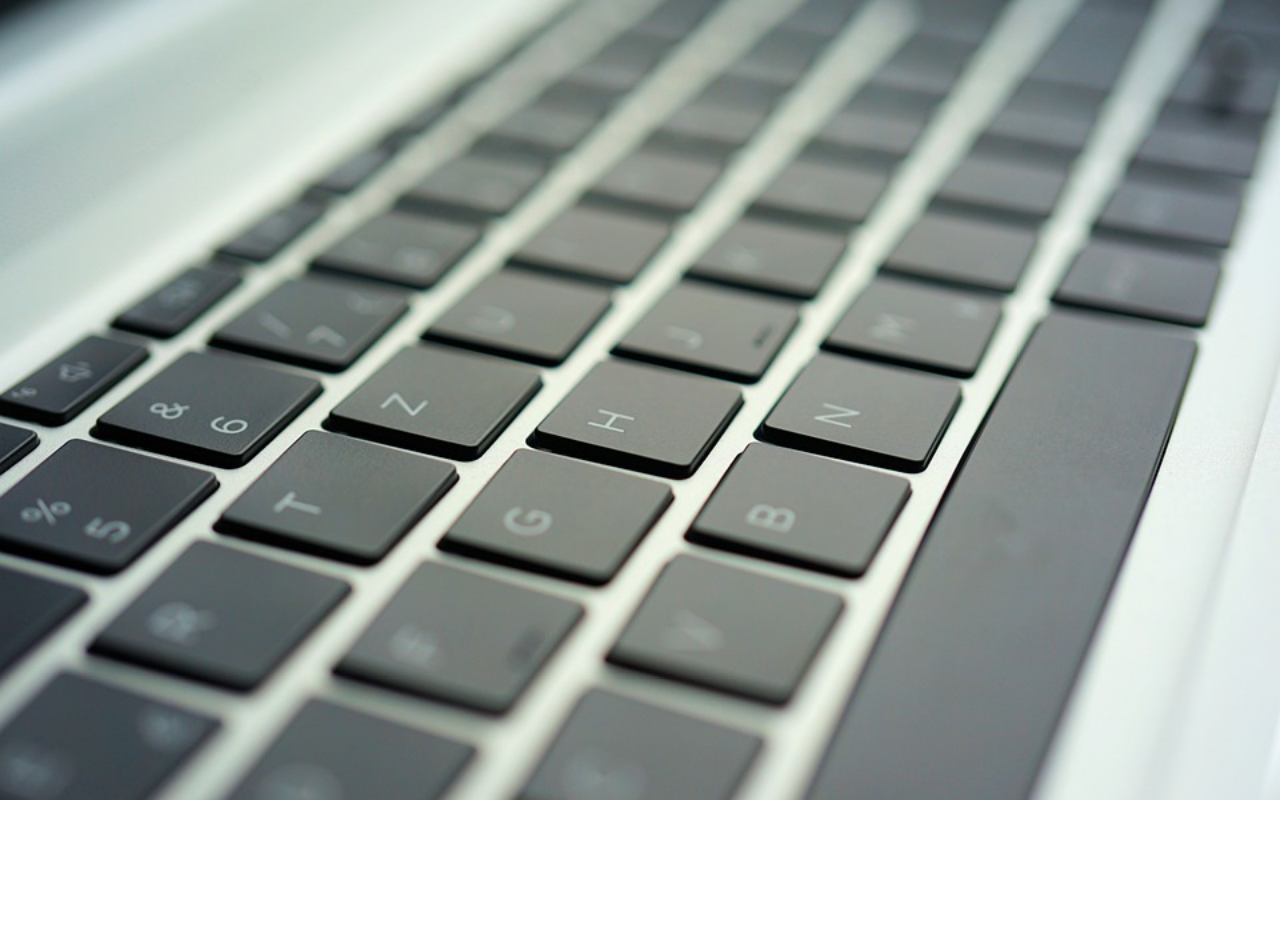
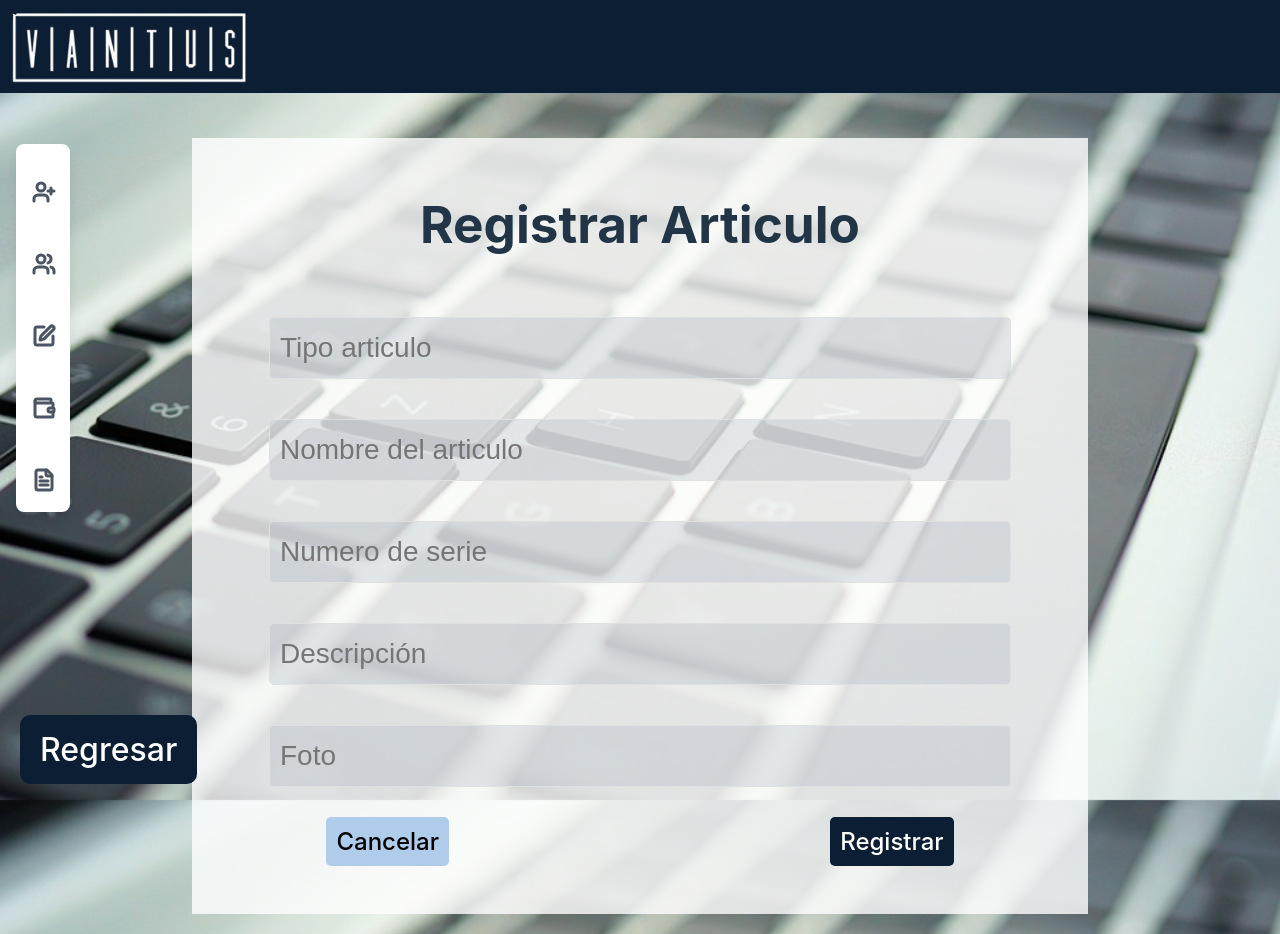
Before and after one commit to VicMeGa/SGA, a React (Vite) app in the folder Frontend/: page /#/NewArticulo in a window 1280 px wide. Before the commit this address had no page. Before the commit the page ends 800 px from the top, so only its background shows below. Built offline with nearby package versions, Linux system fonts and the light colour scheme.

Commit message:
Añadidas interfaces de prestamo y registro de articulos

```diff
--- a/Frontend/src/App.css
+++ b/Frontend/src/App.css
@@ -443,8 +443,8 @@ background-color: #0B1E33;
 }
 
 .tarjetaArticulo img{
-  width: 8rem;
-  height: 5.6rem;
+  aspect-ratio: 16/9;
+ width: 11rem;
   margin: 1.5rem;
 }
 
@@ -500,3 +500,99 @@ background-color: #0B1E33;
 .status-indicator .unavailable .status-dot {
   background-color: #ffebee;
 }
+
+/*------------------Prestamos---------------------------*/
+.presMain{
+  background-color:rgba(255,255,255,0.8);
+  max-width: 90%;
+  margin: auto;
+  margin-top: 7%;
+  display: flex;
+  justify-content: center;
+  border-radius: 8px;
+}
+.contenedor{
+  margin-top: 1rem;
+  margin-bottom: 1rem;
+  background-color:rgba(168, 179, 191,0.9);
+  max-width: 80%;
+  display: flex;
+  gap: 3rem;
+  border-radius: 8px;
+}
+/*izquierda*/
+.itemDatos{
+  margin-top: 1rem;
+  margin-bottom: 1rem;
+  width:45%;
+  border-radius: 0.5rem;
+  padding: 16px;
+  text-align: center;
+  align-items: center;
+}
+
+.itemDatos img{
+  width: 60vh;
+  aspect-ratio: 16/9;
+  border-radius: 8px;
+}
+
+/*derecha*/
+.itemPrestamo{
+  margin-top: 1rem;
+  margin-bottom: 1rem;
+  background-color:rgba(255,255,255,1);
+  width:40%;
+  border-radius: 0.5rem;
+}
+
+.itemPrestamo input{
+  color:black;
+  margin-top: .5rem;
+  background-color:rgba(168, 179, 191, .3);
+  font-size: 3vh;
+}
+
+
+/*-------------------------Registrar Articulo------------------------------------------*/
+.regisArMain{
+  position: relative;
+  background-color:rgba(255,255,255,0.8);
+  max-width: 70%;
+  min-width: 600px;
+  margin: auto;
+  margin-top: 7%;
+  margin-bottom: 20px;
+  text-align: center;
+}
+
+.regisArMain input{
+  color:black;
+  width: 90vh;
+  height: 5vh;
+  margin-top: 30px;
+  margin-bottom: 10px;
+  background-color:rgba(168, 179, 191, .3);
+  font-size: 3.5vh;
+}
+
+.formArti button{
+  font-size:3vh;
+  width: auto;
+}
+
+.botonesArt{
+  margin:auto;
+  justify-content: space-between;
+  display: flex;
+  align-items: center;
+  width: 70%;
+}
+.CanButton{
+  background-color: #B0CCEB;
+  color:black;
+  position: relative;
+}
+.regisButton{
+  background-color: #0B1E33;
+}
--- a/Frontend/src/App.jsx
+++ b/Frontend/src/App.jsx
@@ -8,6 +8,8 @@ import RegAdminis from './Contenedores/Registar/RegAdminis';
 import RegInvitado from './Contenedores/Registar/RegInvitado';
 import Modificar from './Contenedores/Modificar/Modificar';
 import Articulos from './Contenedores/Articulos/Articulos';
+import Prestamo from './Contenedores/Articulos/Prestamo/Prestamo';
+import NewArticulo from './Contenedores/Articulos/añadir/NewArticulo'
 
 function App() {
 
@@ -23,6 +25,8 @@ function App() {
             <Route path="/RegistrarInvitado" element={<RegInvitado />} />
             <Route path="/ModificarUsuario" element={<Modificar />} />
             <Route path="/Articulos" element={<Articulos />} />
+            <Route path="/prestamo/:itemId" element={<Prestamo />} />
+            <Route path="/NewArticulo" element={<NewArticulo />} />
           </Routes>
     </Router>
     </>
--- a/Frontend/src/Contenedores/Articulos/Articulos.jsx
+++ b/Frontend/src/Contenedores/Articulos/Articulos.jsx
@@ -2,6 +2,8 @@ import Cabeza from '../Cabeza';
 import Nav from '../Nav';
 import { useEffect, useState } from 'react';
 import ItemList from './ItemList';
+import { useNavigate } from 'react-router-dom';
+import RegisArti from './RegisArti'
 
 const Articulos = () => {
     const [items, setItems] = useState([]);
@@ -29,14 +31,14 @@ const Articulos = () => {
           name: "Bocina_01",
           description: "Descripción de la bocina 01",
           status: "Ocupado",
-          image: "https://images.gamebanana.com/img/ss/mods/6706dcb04b57a.jpg",
+          image: "https://www.pockettactics.com/wp-content/sites/pockettactics/2024/06/genshin-impact-memes-header.jpeg",
         },
         {
           id: 4,
           name: "Bocina_02",
           description: "Descripción de la bocina 02",
           status: "Disponible",
-          image: "https://images.gamebanana.com/img/ss/mods/6706dcb04b57a.jpg",
+          image: "https://images6.alphacoders.com/138/1386707.png",
         },
       ];
       setItems(data);
@@ -45,12 +47,20 @@ const Articulos = () => {
     fetchItems();
   }, []);
 
+    const navigate = useNavigate();
+
+    const handleSelectItem = (id) => {
+      console.log(`Seleccionaste el ítem con ID: ${id}`); // Depurar el clic
+      navigate(`/prestamo/${id}`); // Redirige a la pantalla de préstamo
+    };
+
     return (
         <>
         <Cabeza />
         <Nav />
+        <RegisArti />
         <div className="ArticulosContenedor">
-            <ItemList items={items}/>
+            <ItemList items={items} onSelect={handleSelectItem}/>
         </div>
         </>
     );
--- a/Frontend/src/Contenedores/Articulos/Item.jsx
+++ b/Frontend/src/Contenedores/Articulos/Item.jsx
@@ -1,11 +1,11 @@
 
-const Item = ({image, name, description, status}) => {
+const Item = ({image, name, description, status, onClick}) => {
 
     const isAvailable = status === "Disponible";
 
     return (
         <>
-        <div className="tarjetaArticulo">
+        <div className="tarjetaArticulo" onClick={onClick}>
             <img src={image} alt={image}/>
             <div className="descrip">
                 <h3>{name}</h3>
@@ -15,7 +15,7 @@ const Item = ({image, name, description, status}) => {
                 <span className={isAvailable ? "available" : "unavailable"}>
                 {status}
                 </span>
-                <div className={`status-dot ${isAvailable ? "available" : "unavailable"}`} />
+            <div className={`status-dot ${isAvailable ? "available" : "unavailable"}`} />
             </div>
         </div>
 
--- a/Frontend/src/Contenedores/Articulos/ItemList.jsx
+++ b/Frontend/src/Contenedores/Articulos/ItemList.jsx
@@ -1,6 +1,7 @@
 import Item from './Item'
 
-const ItemList = ({items}) => {
+const ItemList = ({items, onSelect}) => {
+
     return(
         <>
         <div className='listaArticulos'>
@@ -11,6 +12,7 @@ const ItemList = ({items}) => {
                     name = {item.name}
                     description = {item.description}
                     status = {item.status}
+                    onClick={() => onSelect(item.id)}
                 />
             ))}
         </div>
--- /dev/null
+++ b/Frontend/src/Contenedores/Articulos/Prestamo/DIvIzquierdo.jsx
@@ -0,0 +1,21 @@
+
+const DivIzquierdo = ({ image, name, description,status }) => {
+    const isAvailable = status === "Disponible";
+
+    return(
+        <>
+        <img src={image} alt={name}/>
+        <div className="descrip">
+            <h3>{name}</h3>
+            <p>{description}</p>
+            <div className="status-indicator">
+                <h2 className={isAvailable ? "available" : "unavailable"}>
+                {status}
+                </h2>
+            </div>
+        </div>
+        </>
+    );
+};
+
+export default DivIzquierdo;
--- /dev/null
+++ b/Frontend/src/Contenedores/Articulos/Prestamo/DivDerecho.jsx
@@ -0,0 +1,39 @@
+import { useState } from "react"
+
+const DivDerecho =()=>{
+
+    const [nombre,setNombre] = useState("");
+    const [numeroEm,setNE] = useState("");
+    const [fecha,setFe] = useState("");
+    return(
+        <>
+        <h1>Prestamo</h1>
+        <input
+            type='text'
+            placeholder='Nombre Administrativo'
+            value={nombre}
+            onChange={(e) => setNombre(e.target.value)}
+        />
+        <input
+            type='text'
+            placeholder='Numero de empleado'
+            value={numeroEm}
+            onChange={(e) => setNE(e.target.value)}
+        />
+        <input
+            type='text'
+            placeholder='Fecha'
+            value={fecha}
+            onChange={(e) => setFe(e.target.value)}
+        />
+        <br />
+        <br />
+
+        <button className="okButton" type="submit">Pedir Prestamo</button>
+        <br />
+        <br />
+        </>
+    );
+};
+
+export default DivDerecho;
--- /dev/null
+++ b/Frontend/src/Contenedores/Articulos/Prestamo/Prestamo.jsx
@@ -0,0 +1,83 @@
+import { useParams } from 'react-router-dom';
+import { useEffect, useState } from 'react';
+import Nav from '../../Nav';
+import Cabeza from '../../Cabeza';
+import DivIzquierdo from './DIvIzquierdo';
+import DivDerecho from './DivDerecho';
+
+const Prestamo =()=> {
+    const { itemId } = useParams();
+    const [item, setItem] = useState(null);
+
+    // Simula la carga de datos desde la base de datos
+  useEffect(() => {
+    const fetchItem = async () => {
+        const data = [
+            {
+            id: 1,
+            name: "Proyector_01",
+            description: "Descripción del proyector 01",
+            status: "Disponible",
+            image: '../../public/test2.jpg',
+            },
+            {
+            id: 2,
+            name: "Proyector_02",
+            description: "Descripción del proyector 02",
+            status: "Ocupado",
+            image: "https://images.gamebanana.com/img/ss/mods/6706dcb04b57a.jpg",
+            },
+            {
+            id: 3,
+            name: "Bocina_01",
+            description: "Descripción de la bocina 01",
+            status: "Ocupado",
+            image: "https://www.pockettactics.com/wp-content/sites/pockettactics/2024/06/genshin-impact-memes-header.jpeg",
+            },
+            {
+            id: 4,
+            name: "Bocina_02",
+            description: "Descripción de la bocina 02",
+            status: "Disponible",
+            image: "https://images6.alphacoders.com/138/1386707.png",
+            },
+        ];
+        const selectedItem = data.find((i) => i.id === parseInt(itemId));
+        setItem(selectedItem);
+        };
+
+        fetchItem();
+    }, [itemId]);
+
+    if (!item) {
+        return <p>Cargando...</p>;
+    }
+
+
+    return(
+        <>
+        <Cabeza />
+        <Nav />
+        <div className="presMain">
+            <div className='contenedor' >
+                {/* Espacio derecho */}
+                <div className='itemDatos'>
+                <DivIzquierdo
+                    key = {item.id}
+                    image = {item.image}
+                    name = {item.name}
+                    description = {item.description}
+                    status = {item.status}
+                />
+                </div>
+                {/* Espacio izquierdo */}
+                <div className='itemPrestamo'>
+                    <DivDerecho/>
+                </div>
+            </div>
+        </div>
+        </>
+    );
+};
+
+export default Prestamo;
--- /dev/null
+++ b/Frontend/src/Contenedores/Articulos/RegisArti.jsx
@@ -0,0 +1,18 @@
+import { Link } from 'react-router-dom';
+
+function RegisArti() {
+  return (
+    <>
+    <div className="menu-derecho">
+      <ul className="menu-lista">
+        <li>
+          <Link to="/NewArticulo" className="menu-item">
+            <span>Registrar articulo</span>
+          </Link>
+        </li>
+      </ul>
+    </div>
+    </>
+  );
+}
+export default RegisArti;
--- /dev/null
+++ b/Frontend/src/Contenedores/Articulos/añadir/NewArticulo.jsx
@@ -0,0 +1,62 @@
+import Cabeza from "../../Cabeza";
+import Nav from "../../Nav";
+import { useState } from "react"
+
+const NewArticulo =()=> {
+    const [tipo, setTipo] = useState("");
+    const [nombre, setNombre] =("");
+    const [noSerie, setNoSerie] = ("");
+    const [descripcion, setDescripcion] = ("");
+    const [foto, setFoto] = ("");
+
+    return (
+        <>
+        <Cabeza />
+        <Nav />
+        <div className="regisArMain">
+            <br/>
+            <h1>Registrar Articulo</h1>
+            <form className="formArti">
+                <input
+                    type='text'
+                    placeholder='Tipo articulo'
+                    value={tipo}
+                    onChange={(e) => setTipo(e.target.value)}
+                />
+                <input
+                    type='text'
+                    placeholder='Nombre del articulo'
+                    value={nombre}
+                    onChange={(e) => setNombre(e.target.value)}
+                />
+                <input
+                    type='text'
+                    placeholder='Numero de serie'
+                    value={noSerie}
+                    onChange={(e) => setNoSerie(e.target.value)}
+                />
+                <input
+                    type='text'
+                    placeholder='Descripción'
+                    value={descripcion}
+                    onChange={(e) => setDescripcion(e.target.value)}
+                />
+                <input
+                    type='text'
+                    placeholder='Foto'
+                    value={foto}
+                    onChange={(e) => setFoto(e.target.value)}
+                />
+                <div className='botonesArt'>
+                        <button className="CanButton" type="submit">Cancelar</button>
+                        <button className="regisButton" type="submit">Registrar</button>
+                </div>
+                <br />
+            <br />
+            </form>
+        </div>
+        </>
+    );
+};
+
+export default NewArticulo;
--- a/Frontend/src/Contenedores/Login.jsx
+++ b/Frontend/src/Contenedores/Login.jsx
@@ -41,7 +41,7 @@ const Login = () => {
 
     return (
         <div className="login">
-            <form className="formulario" onSubmit={logeo}>
+            <form className="formulario" onSubmit={testeo}>
                 <img className="icon-login" src={user} width="25%" alt="User Icon" />
                 <br />
                 <input
--- a/Frontend/src/Contenedores/Registar/Registrar.jsx
+++ b/Frontend/src/Contenedores/Registar/Registrar.jsx
@@ -63,7 +63,7 @@ function Registrar (){
                                 />
                                 <br />
                 </div>
-                <div className='botonesre'>
+                <div className='botonesArt'>
                         <button className="cancelButton" type="submit">Cancelar</button>
                         <button className="okButton" type="submit">Registrar</button>
                 </div>
```
